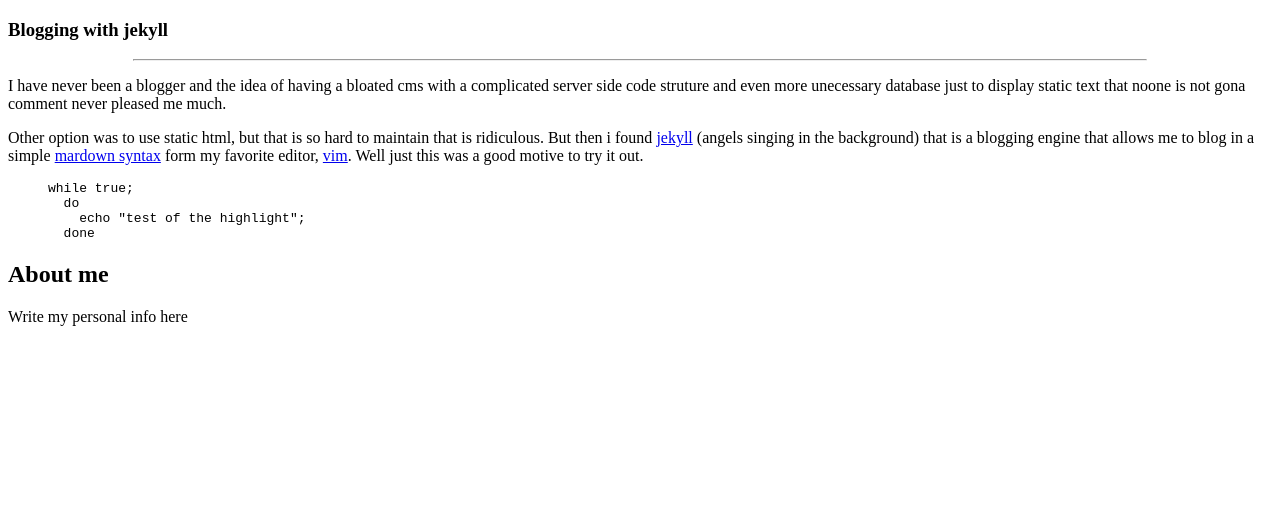
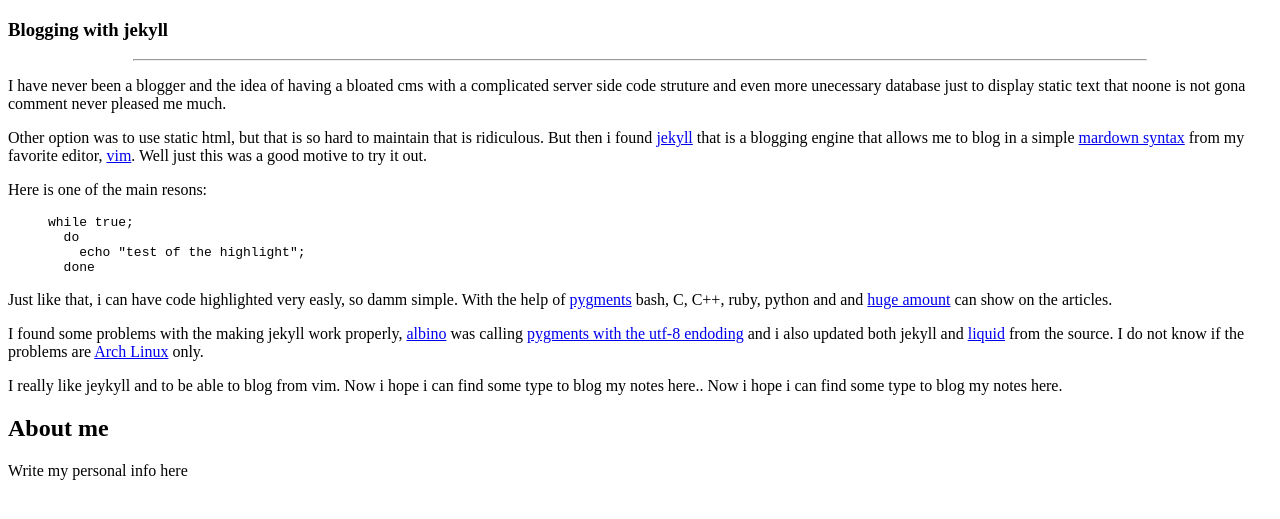
Before and after one commit to alfredopalhares/blog, a Jekyll site: the page built from _posts/2011-11-15-blogging-with-jekyll.md, in a window 1280 px wide. Shown: the top 519 px of the page. Built offline with Jekyll 4.4.1, drawn with Linux system fonts in a browser that asks for light colours; some web fonts are replaced; Markdown is read by kramdown in place of the engine named in the settings.

Commit message:
Finish first post

```diff
--- a/_posts/2011-11-15-blogging-with-jekyll.md
+++ b/_posts/2011-11-15-blogging-with-jekyll.md
@@ -3,14 +3,27 @@ layout : default
 title : Blogging with jekyll
 ---
 
-I have never been a blogger and the idea of having a bloated cms with a complicated server side code struture and even more unecessary database just to display static text that noone is not gona comment never pleased me much.
+I have never been a blogger and the idea of having a bloated cms with a complicated server side code struture and even more unecessary database
+just to display static text that noone is not gona comment never pleased me much.
 
 Other option was to use static html, but that is so hard to maintain that is ridiculous. But then i found
-[jekyll](http://jekyllrb.com/) (angels singing in the background) that is a blogging engine that allows me to blog in a simple [mardown syntax](http://en.wikipedia.org/wiki/Markdown) form my favorite editor, [vim](http://www.vim.org/). Well just this was a good motive to try it out.
+[jekyll](http://jekyllrb.com/) that is a blogging engine that allows me to blog in a simple [mardown syntax](http://en.wikipedia.org/wiki/Markdown)
+from my favorite editor, [vim](http://www.vim.org/). Well just this was a good motive to try it out.
 
+Here is one of the main resons:
 {% highlight bash %}
 while true;
   do
     echo "test of the highlight";
   done
 {% endhighlight %}
+
+Just like that, i can have code highlighted very easly, so damm simple. With the help of [pygments](http://pygments.org/) bash, C, C++, ruby, python and
+and [huge amount](http://pygments.org/languages/) can show on the articles.
+
+I found some problems with the making jekyll work properly, [albino](https://github.com/github/albino) was calling
+[pygments with the utf-8 endoding](http://doswa.com/2011/07/19/jekyll-syntax-highlighting-with-pygments-on-arch-linux.html) and i also
+updated both jekyll and [liquid](http://liquidmarkup.org/) from the source. I do not know if the problems are [Arch Linux](http://www.archlinux.org/) only.
+
+I really like jeykyll and to be able to blog from vim. Now i hope i can find some type to blog my notes here.. Now i hope i can find some type to blog my
+notes here.
```
